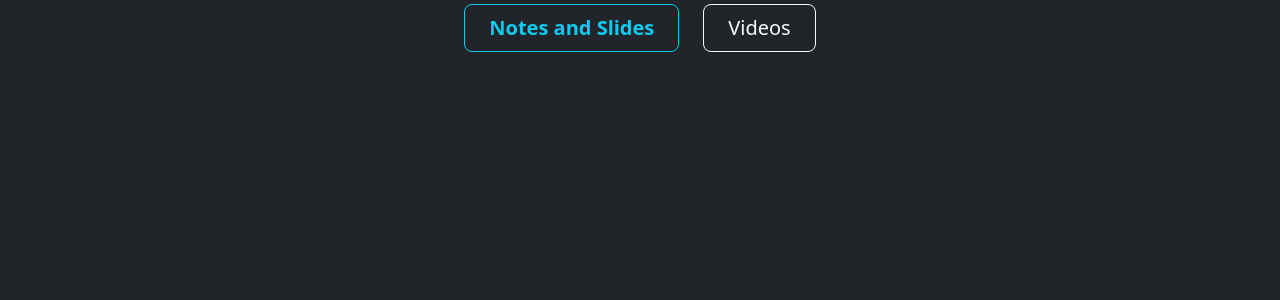
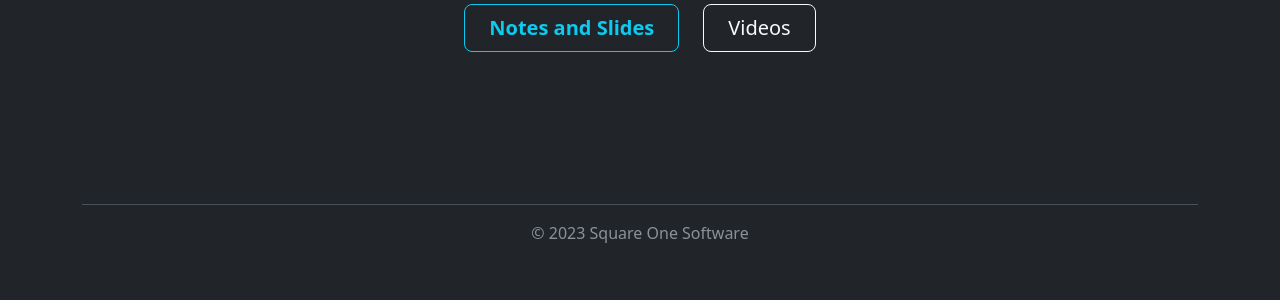
Before and after one commit to louiskwt/starchaser-portal, a Django app: page / in a window 1280 px wide. Shown: the part 268-568 px from the top of the page. Run offline with Django 4.2, Linux system fonts and the light colour scheme.

Commit message:
added footer

```diff
--- a/templates/base.html
+++ b/templates/base.html
@@ -44,7 +44,10 @@
   </head>
   <body>
     {% include "nav.html" %}
+
     <div>{% block content %} {% endblock content %}</div>
+
+    {% include "footer.html" %}
 
     <script
       src="https://cdn.jsdelivr.net/npm/bootstrap@5.3.0/dist/js/bootstrap.bundle.min.js"
--- /dev/null
+++ b/templates/footer.html
@@ -0,0 +1,6 @@
+<div class="container">
+  <footer class="py-3 my-4">
+    <ul class="nav justify-content-center border-bottom pb-3 mb-3"></ul>
+    <p class="text-center text-muted">© 2023 Square One Software</p>
+  </footer>
+</div>
```
